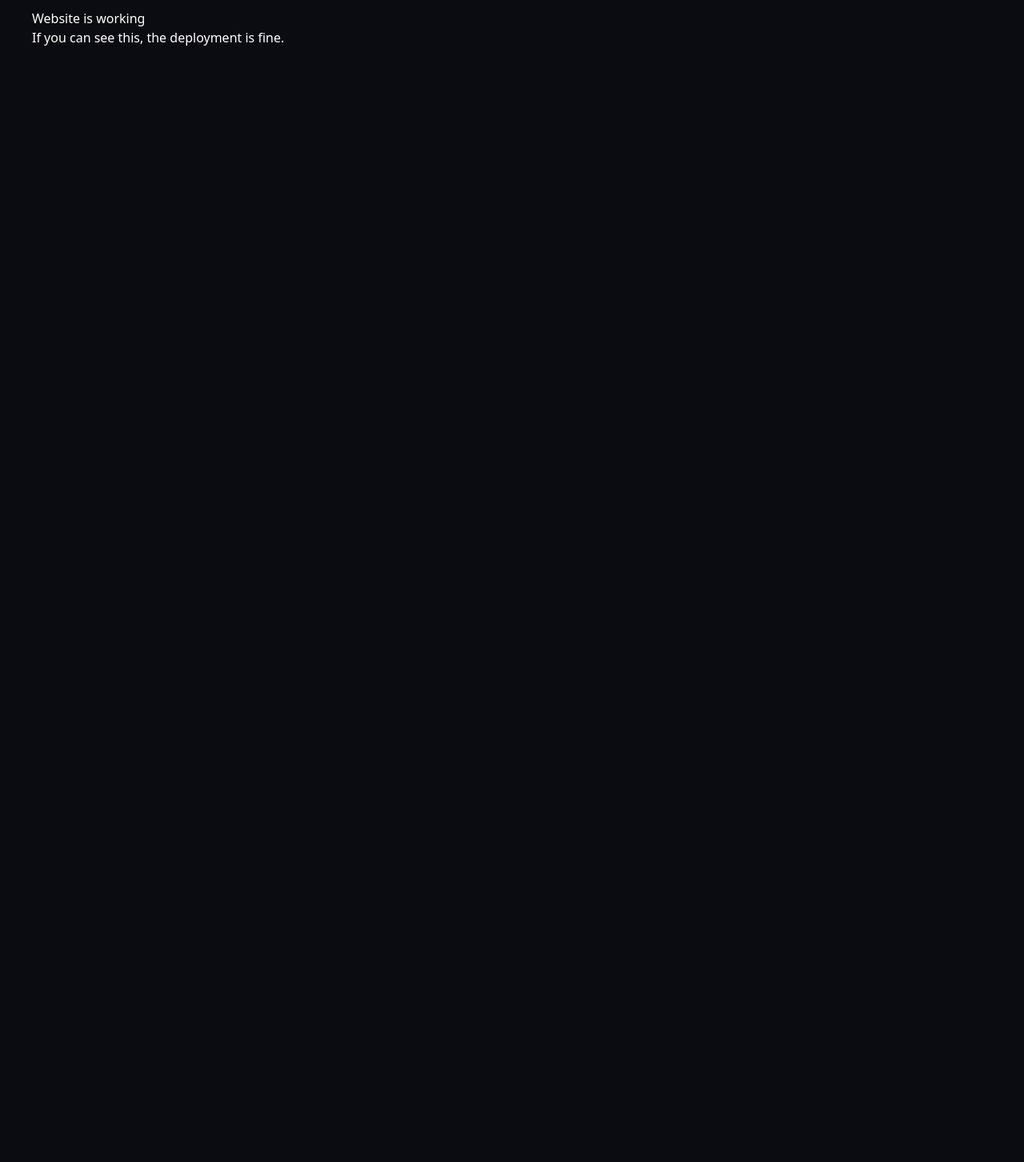
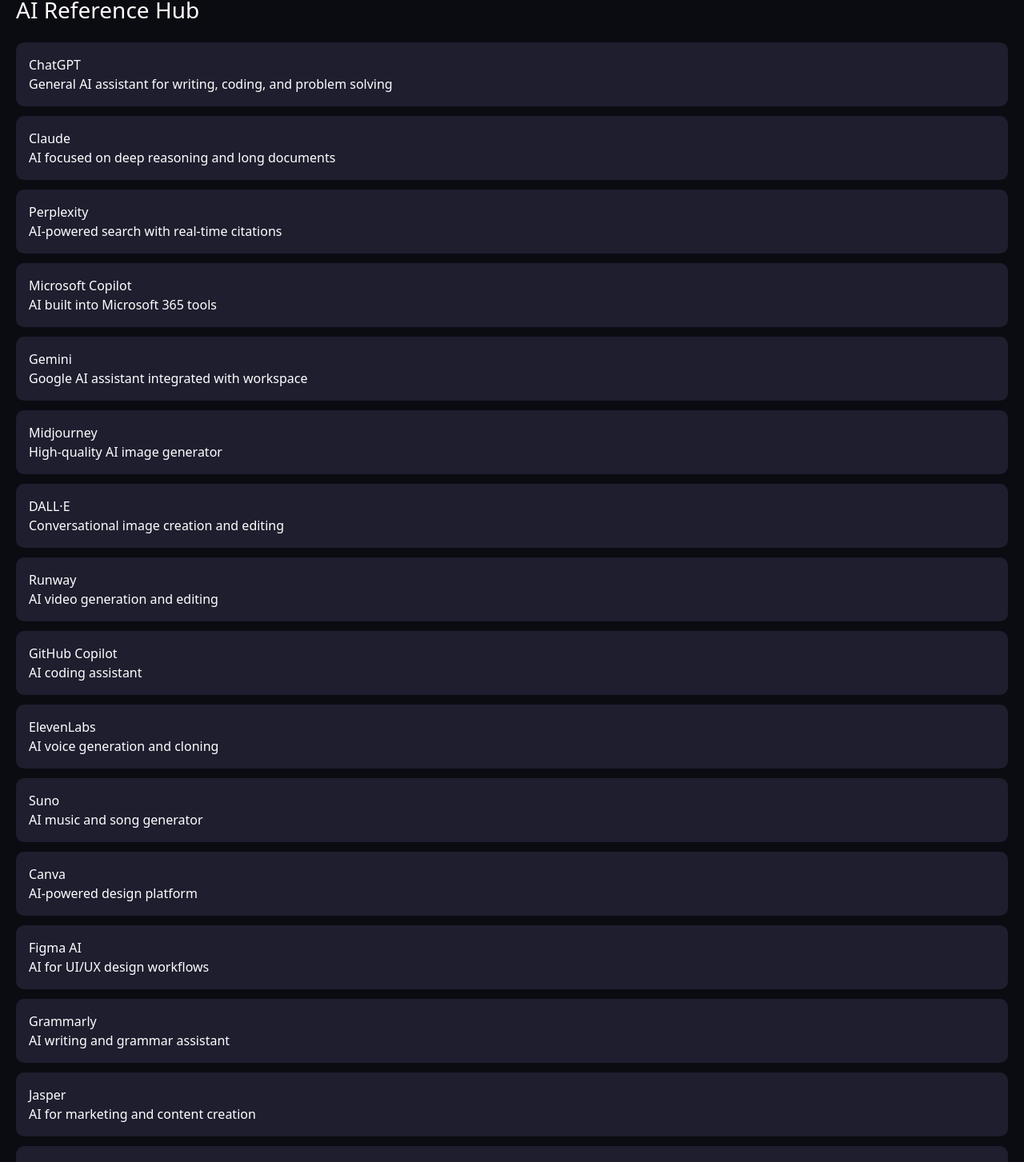
Before and after one commit to dagloman/AI-Reference-Site, a Next.js app: page / in a window 1280 px wide. Shown: the part 29-1482 px from the top of the page at 80% size. Before the commit the page ends 800 px from the top, so only its background shows below. Built offline with nearby package versions, Linux system fonts and the light colour scheme.

Commit message:
Update index.tsx

```diff
--- a/pages/index.tsx
+++ b/pages/index.tsx
@@ -1,8 +1,116 @@
+import { useState } from "react";
+
 export default function Home() {
+  const [selectedTool, setSelectedTool] = useState<any>(null);
+
+  const tools = [
+    {
+      name: "ChatGPT",
+      description: "General AI assistant for writing, coding, and problem solving",
+    },
+    {
+      name: "Claude",
+      description: "AI focused on deep reasoning and long documents",
+    },
+    {
+      name: "Perplexity",
+      description: "AI-powered search with real-time citations",
+    },
+    {
+      name: "Microsoft Copilot",
+      description: "AI built into Microsoft 365 tools",
+    },
+    {
+      name: "Gemini",
+      description: "Google AI assistant integrated with workspace",
+    },
+    {
+      name: "Midjourney",
+      description: "High-quality AI image generator",
+    },
+    {
+      name: "DALL·E",
+      description: "Conversational image creation and editing",
+    },
+    {
+      name: "Runway",
+      description: "AI video generation and editing",
+    },
+    {
+      name: "GitHub Copilot",
+      description: "AI coding assistant",
+    },
+    {
+      name: "ElevenLabs",
+      description: "AI voice generation and cloning",
+    },
+    {
+      name: "Suno",
+      description: "AI music and song generator",
+    },
+    {
+      name: "Canva",
+      description: "AI-powered design platform",
+    },
+    {
+      name: "Figma AI",
+      description: "AI for UI/UX design workflows",
+    },
+    {
+      name: "Grammarly",
+      description: "AI writing and grammar assistant",
+    },
+    {
+      name: "Jasper",
+      description: "AI for marketing and content creation",
+    },
+    {
+      name: "Zapier",
+      description: "AI automation and workflow tool",
+    },
+  ];
+
   return (
-    <div style={{ padding: 40, color: 'white', background: '#0b0b12', minHeight: '100vh' }}>
-      <h1>Website is working</h1>
-      <p>If you can see this, the deployment is fine.</p>
+    <div style={{ padding: 20 }}>
+      <h1 style={{ fontSize: 28, marginBottom: 20 }}>
+        AI Reference Hub
+      </h1>
+
+      {!selectedTool && (
+        <div style={{ display: "grid", gap: 12 }}>
+          {tools.map((tool) => (
+            <div
+              key={tool.name}
+              onClick={() => setSelectedTool(tool)}
+              style={{
+                padding: 16,
+                background: "#1e1e2f",
+                borderRadius: 10,
+                cursor: "pointer",
+              }}
+            >
+              <h2>{tool.name}</h2>
+              <p>{tool.description}</p>
+            </div>
+          ))}
+        </div>
+      )}
+
+      {selectedTool && (
+        <div>
+          <button onClick={() => setSelectedTool(null)}>
+            ← Back
+          </button>
+
+          <h2 style={{ fontSize: 24, marginTop: 10 }}>
+            {selectedTool.name}
+          </h2>
+
+          <p style={{ marginTop: 10 }}>
+            {selectedTool.description}
+          </p>
+        </div>
+      )}
     </div>
   );
 }
```
